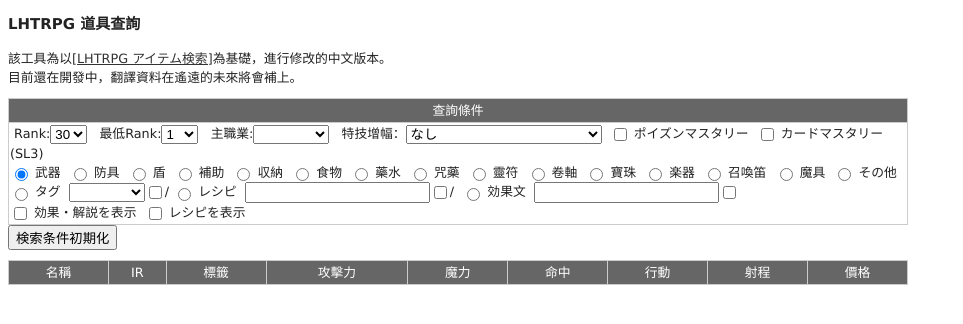
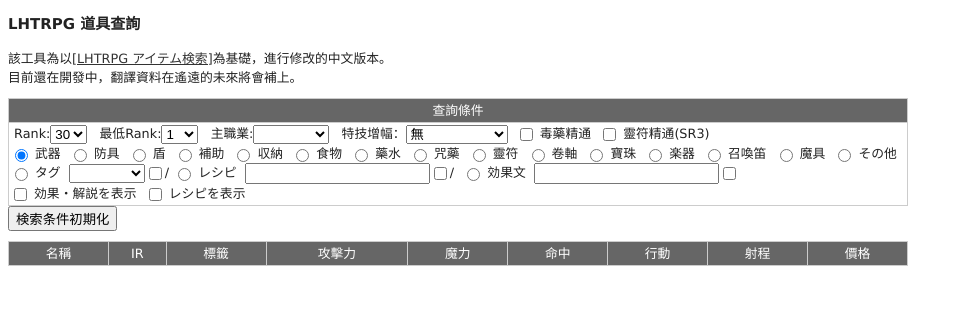
Before and after one commit to banana0229/LHZItemTable, a plain HTML site: page index.html in a window 1280 px wide. Shown: the whole page, without its empty margins (0-963 px from the left). Drawn offline with Linux system fonts and the light colour scheme; no server answers.

Commit message:
Update index.html

```diff
--- a/index.html
+++ b/index.html
@@ -180,18 +180,18 @@
 							<option>付与術師</option>
 						</select></label>&nbsp;
 					<label>&nbsp;特技增幅：<select name="skl" id="skl" onchange="reloadData();">
-							<option selected="">なし</option>
-							<option>カスタムウェポン</option>
-							<option>エルヴンアカンプリスメント</option>
-							<option>ドワーヴンアーマメンツ</option>
-							<option>プログレッシブレリック</option>
-							<option>スタイリッシュテイル</option>
-							<option>ハンティングアタイア</option>
-							<option>狐の偽装虎衣</option>
-							<option>タリスモンガー</option>
+							<option selected="">無</option>
+							<option>訂做武器</option>
+							<option>精靈族的才能</option>
+							<option>矮人重裝甲</option>
+							<option>卓越古器</option>
+							<option>時髦尾巴</option>
+							<option>狩獵裝束</option>
+							<option>狐假虎威</option>
+							<option>導具處理者</option>
 						</select></label>&nbsp;
-					<label><input id="pms" type="checkbox" onchange="reloadData();"> ポイズンマスタリー</label>&nbsp;
-					<label><input id="cms" type="checkbox" onchange="reloadData();"> カードマスタリー(SL3)</label>&nbsp;<br>
+					<label><input id="pms" type="checkbox" onchange="reloadData();"> 毒藥精通</label>&nbsp;
+					<label><input id="cms" type="checkbox" onchange="reloadData();"> 靈符精通(SR3)</label>&nbsp;<br>
 					<label><input name="type" id="wep" type="radio" checked="" onchange="reloadData();">
 						武器</label>&nbsp;
 					<label><input name="type" id="arm" type="radio" onchange="reloadData();"> 防具</label>&nbsp;
@@ -635,7 +635,8 @@
 					if (items[i].name == "黒霞の小太刀" && cls != 7 && cls != 0) {
 						continue;
 					}
-					if (items[i].name == "忘れえぬ炎" && cls < 10 && cls != 0) {
+					//忘れえぬ炎
+					if (items[i].id == 113 && cls < 10 && cls != 0) {
 						continue;
 					}
 					if (items[i].name == "魔槍アンバーハート" && cls != 5 && cls != 0) {
```
